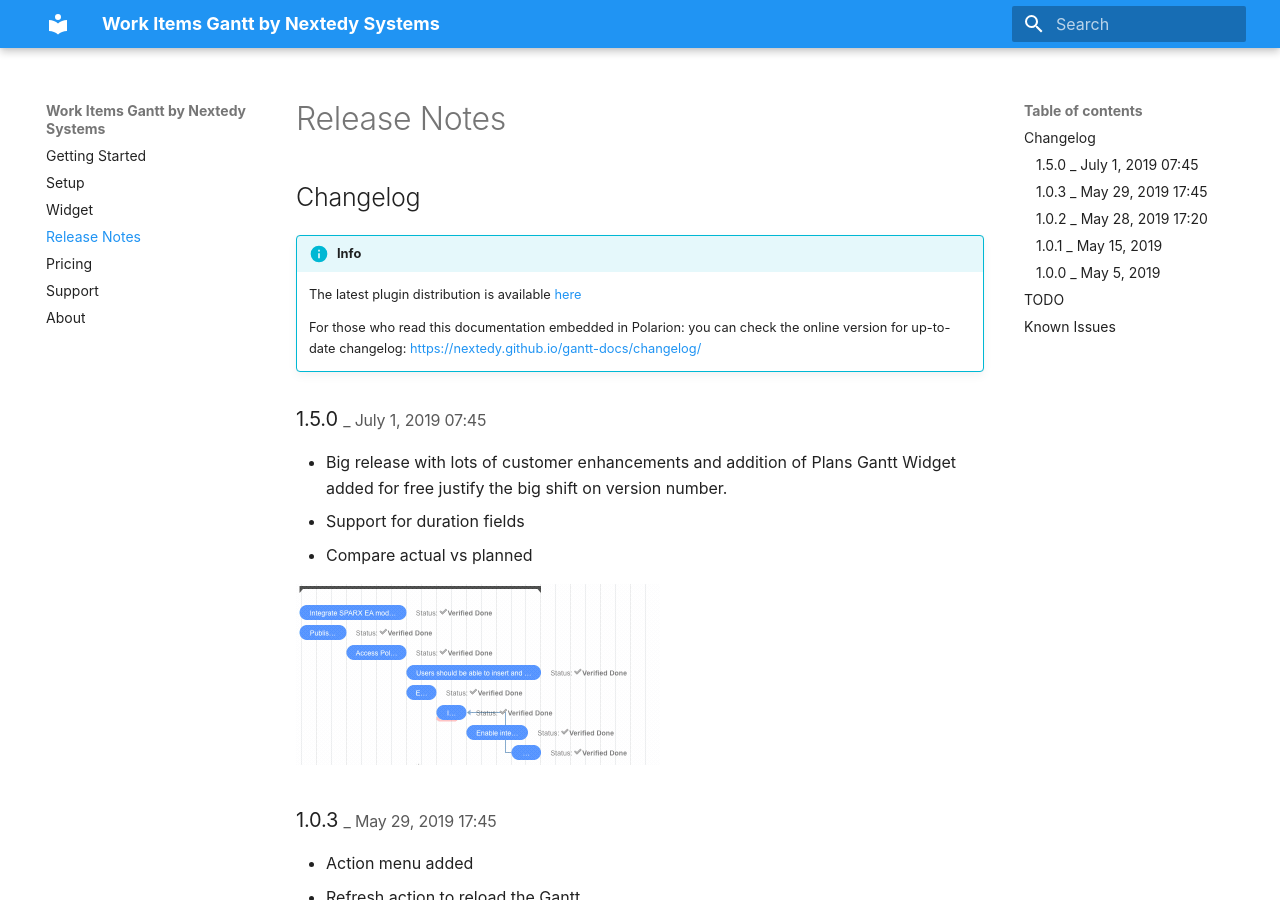
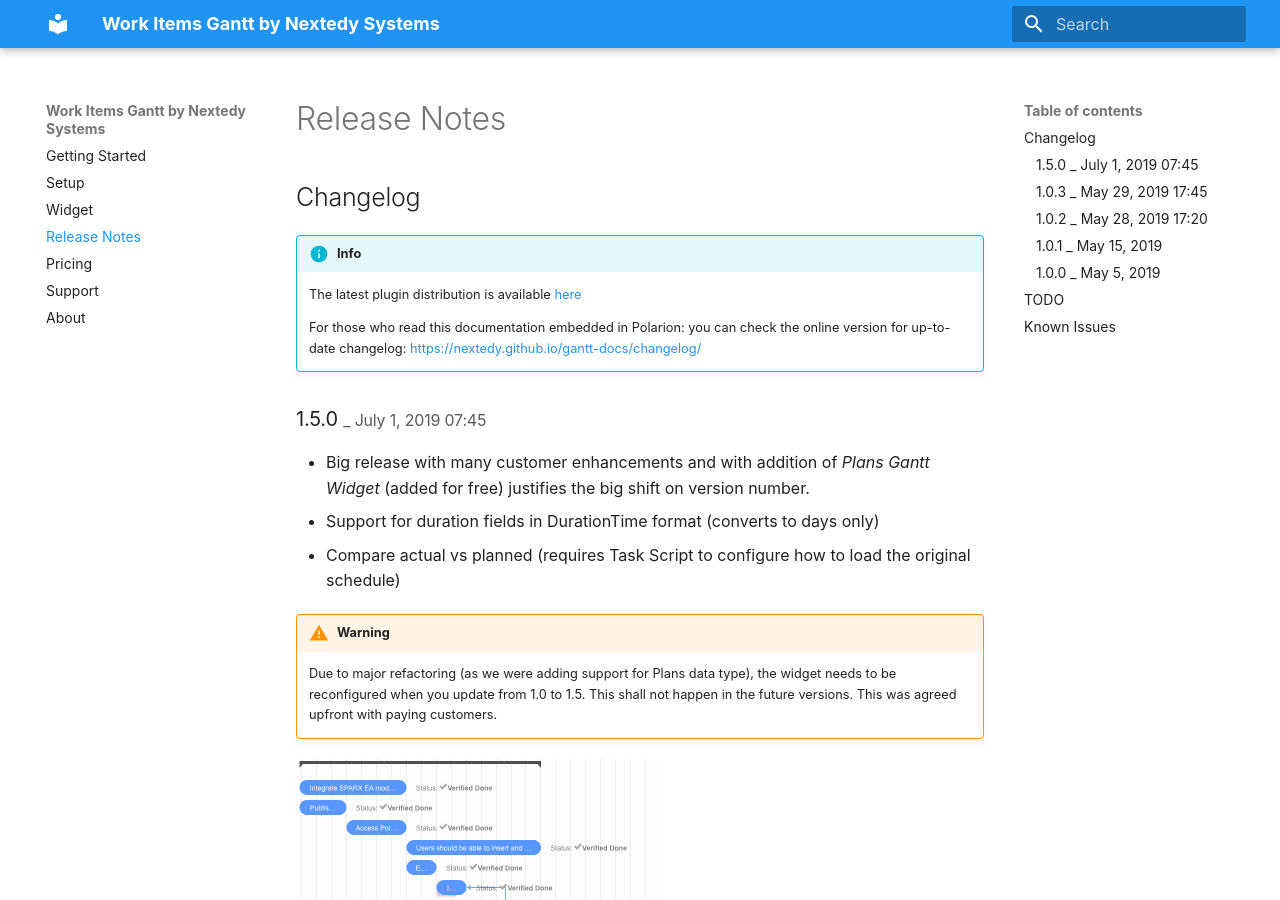
Before and after one commit to nextedy/gantt-docs, an MkDocs documentation site: the page built from docs/changelog.md, in a window 1280 px wide and 900 px high. Built offline with MkDocs 1.6.1 and Material for MkDocs 9.7.7, drawn with Linux system fonts in a browser that asks for light colours.

Commit message:
1.5. fixes

```diff
--- a/docs/changelog.md
+++ b/docs/changelog.md
@@ -10,12 +10,16 @@
     <https://nextedy.github.io/gantt-docs/changelog/>
 
 ### 1.5.0 <small>_ July 1, 2019 07:45</small>
-* Big release with lots of customer enhancements and addition of Plans Gantt Widget added for free justify the big shift on version number.
-* Support for duration fields
-* Compare actual vs planned
+
+* Big release with many customer enhancements and with addition of *Plans Gantt Widget* (added for free) justifies the big shift on version number.
+* Support for duration fields in DurationTime format (converts to days only)
+* Compare actual vs planned (requires Task Script to configure how to load the original schedule)
+
+!!! warning
+    Due to major refactoring (as we were adding support for Plans data type), the widget needs to be reconfigured when you update from 1.0 to 1.5. This shall not happen in the future versions. This was agreed upfront with paying customers.
+
 
 ![Gantt-menu](img/gantt-versioning.gif)
-
 
 
 ### 1.0.3 <small>_ May 29, 2019 17:45</small>
@@ -26,7 +30,6 @@
 * Set Scale - add an option to set the timeline scale instantly on Gantt, the widget property would hold the default.
 
 ![Gantt-menu](img/gantt-menu.png)
-
 
 
 ### 1.0.2 <small>_ May 28, 2019 17:20</small>
@@ -49,7 +52,6 @@
 
 ## TODO
 
-
 * **Readonly** - add widget property to mark Gantt read-only
 * **Server Side Scripted Tooltip** - add widget property - a script - to hold a generation of tooltip on the server side ...
 	* Partially possibly in 1.0.2 with `Task Script`
```
